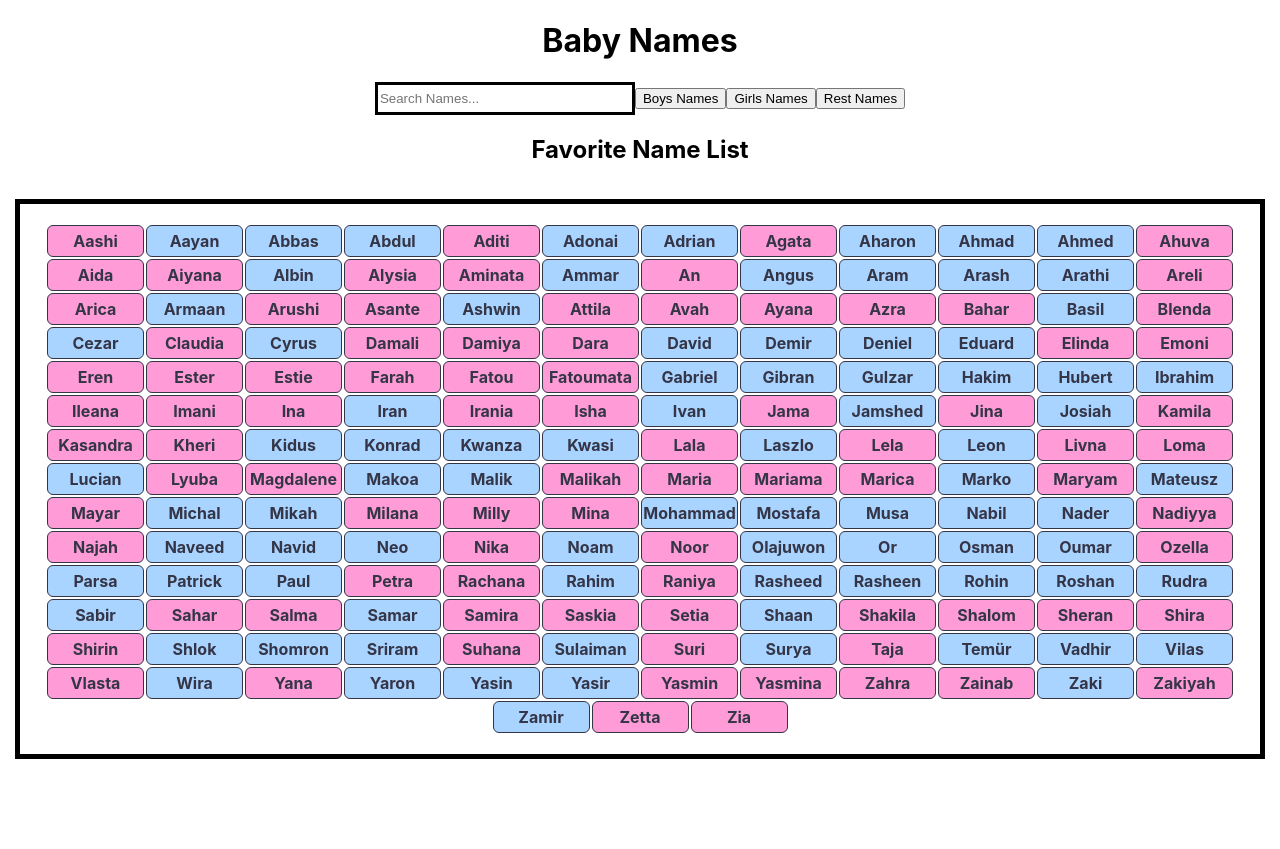
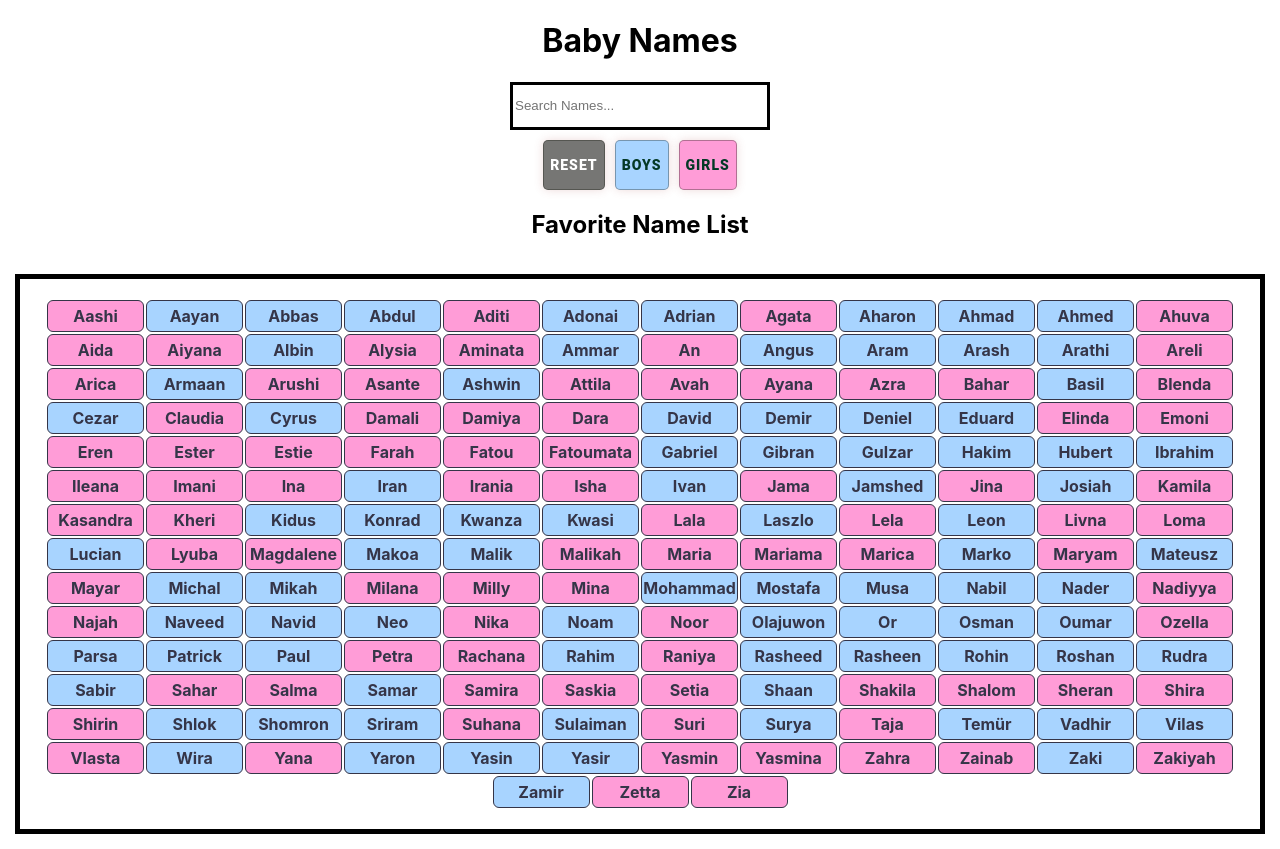
Before and after one commit to Abubakar-Meigag/baby-names-react, a React (Create React App) app: page / in a window 1280 px wide. Before the commit the page ends 800 px from the top, so only its background shows below. Built offline with nearby package versions, Linux system fonts and the light colour scheme.

Commit message:
done for level 4

```diff
--- a/src/App.css
+++ b/src/App.css
@@ -61,13 +61,14 @@ h1 {
 
 .search {
   display: flex;
+  flex-direction: column;
+  align-items: center;
   justify-content: center;
-  align-items: center;
 }
 
 #search {
   width: 250px;
-  height: 25px;
+  height: 40px;
   border: 3px solid black;
   cursor: pointer;
 }
@@ -81,6 +82,40 @@ h1 {
 }
 
 .baby-girl-color {
+  background-color: rgb(255, 156, 215);
+}
+.Sort-btn {
+  height: 50px;
+  font-weight:bolder;
+  font-size: 15px;
+  border-radius: 5px;
+  border: 1px solid rgba(21, 22, 12, 0.331);
+  cursor: pointer;
+  transition: all 0.3s ease-in-out;
+  text-decoration: none;
+  text-transform: uppercase;
+  letter-spacing: 1px;
+  outline: none;
+  box-shadow: 0px 0px 10px rgba(171, 76, 76, 0.2);
+  font-family: 'Roboto', sans-serif;
+  font-weight:900;
+  font-size: 14px;
+  color: #043926;
+}
+.name-gender-buttons{
+  margin-top: 10px;
+}
+
+.reset-names{
+  background-color: rgb(118, 118, 116);
+  color: white;
+}
+.boy-names {
+  margin-right: 10px;
+  margin-left: 10px;
+  background-color: rgb(168, 212, 255);
+}
+.girl-names {
   background-color: rgb(255, 156, 215);
 }
 
--- a/src/BabyColors.js
+++ b/src/BabyColors.js
@@ -3,7 +3,8 @@ import babyNames from "./BabyNames";
 import FavoritesList from "./FavoritesList";
 import SortByGender from "./SortByGender";
 
-export default function BabyColors() {
+
+export default function BabyColors( { props } ) {
   // sort names
     const sortedNames = [...babyNames].sort((a, b) => {
         return a.name.localeCompare(b.name);
@@ -46,7 +47,6 @@ export default function BabyColors() {
     return (
         <div>
             <div className="search">
-            <></>
                 <input
                 type="text"
                 value={text}
@@ -54,7 +54,12 @@ export default function BabyColors() {
                 onChange={handleChange}
                 placeholder="Search Names..."
             />
-            <SortByGender sortedNames={ sortedNames } />
+            <div className="name-gender-buttons">
+                <SortByGender
+                sortedNames={sortedNames}
+                setFilteredNames={setFilteredNames}/>
+            </div>
+
             </div>
             <></>
             <div>
@@ -70,7 +75,7 @@ export default function BabyColors() {
                     className="baby-box"
                     value={el.sex}
                     key={el.id}
-                onClick={() => handleFavorite(el)}
+                    onClick={(() => handleFavorite(el))}
                     >
                     {el.name}
                 </div>
--- a/src/SortByGender.js
+++ b/src/SortByGender.js
@@ -1,30 +1,50 @@
-import React, { useState } from 'react'
+import React from 'react'
 
-const SortByGender = ({ sortedNames }) => {
-    const [sortByBoys, setSortByBoys] = useState([])
-    const [sortByGirls, setSortByGirls] = useState([])
-    const [sortByAll, setSortByAll] = useState([])
+const SortByGender = ({ sortedNames, setFilteredNames }) => {
 
     const handelBoys = () => {
-        setSortByBoys(sortedNames.filter((boy) => boy.sex === "m" ? boy.name : null))
+        setFilteredNames(sortedNames.filter((boy) => boy.sex === "m"))
     }
     const handelGirls = () => {
-        setSortByGirls(() => sortedNames.filter((girl) => girl.sex === "f" ? girl.name : null))
+        setFilteredNames(sortedNames.filter((girl) => girl.sex === "f"))
     }
-    const handelAll = () => {
-        setSortByAll(sortedNames.filter((all) => all.name));
-    }
+    const handelResetNames = () => {
+        setFilteredNames(sortedNames.filter(() => [...sortedNames]));
+    };
 
-    return (
-        <>
-            <button onClick={handelBoys}> Boys Names </button>
-            {sortByBoys.map((boy) => <div key={boy.id}>{boy.name}</div>)}
-            <button onClick={handelGirls}> Girls Names</button>
-            {sortByGirls.map((girl) => <div key={girl.id}>{girl.name}</div>)}
-            <button onClick={handelAll}>Rest Names</button>
-            {sortByAll.map((names) => <div key={names.id}>{names.name}</div>)}
-        </>
+return (
+    <>
+        <button className="reset-names Sort-btn" onClick={handelResetNames}>
+            Reset
+        </button>
+        <button className="boy-names Sort-btn" onClick={handelBoys}>
+            Boys
+        </button>
+        <button className="girl-names Sort-btn" onClick={handelGirls}>
+            Girls
+        </button>
+    </>
     );
 };
 
 export default SortByGender;
+
+
+    /* <button
+        className="reset-names"
+        onClick={() => setFilteredNames(sortedNames)}
+    >
+        Reset
+    </button>
+    <button
+        className="boy-names"
+        onClick={() => setFilteredNames(sortedNames.filter((el) el.sex === "m"))}
+    >
+        Boys
+    </button>
+    <button
+        className="girl-names"
+        onClick={() => setFilteredNames(sortedNames.filter((el) el.sex === "f"))}
+    >
+        Girls
+    </button> */
```
Lines whose indentation alone changed are shown as unchanged.
